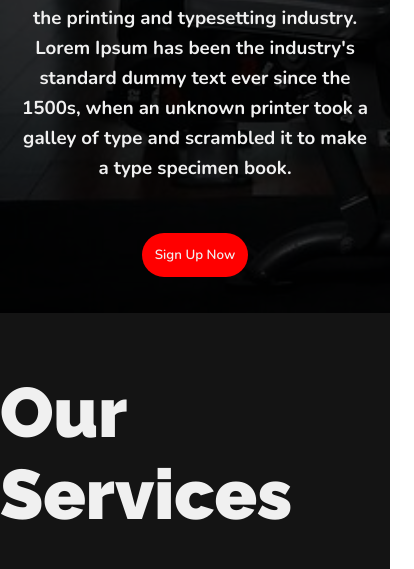
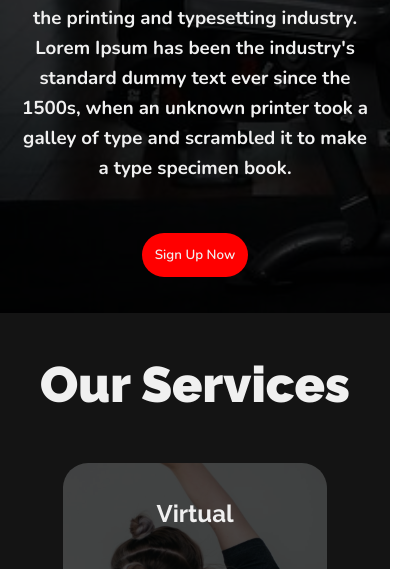
Before and after one commit to Saakshith/FakeFitnessWebsite-SCFitness, a plain HTML site: page index.html in a window 390 px wide. Shown: the part 531-1100 px from the top of the page, 414 px wide, since content can reach past the window. Drawn offline with nearby package versions, Linux system fonts and the light colour scheme; some packages are replaced by stand-ins of ours.

Commit message:
Added clamp font size for subtitle for better responsiveness

```diff
--- a/style.css
+++ b/style.css
@@ -156,7 +156,7 @@
 }
 
 .subtitle {
-  font-size: 70px;
+  font-size: clamp(50px, 7vw, 90px);
   font-weight: 900;
   color: var(--white-color);
 }
```
